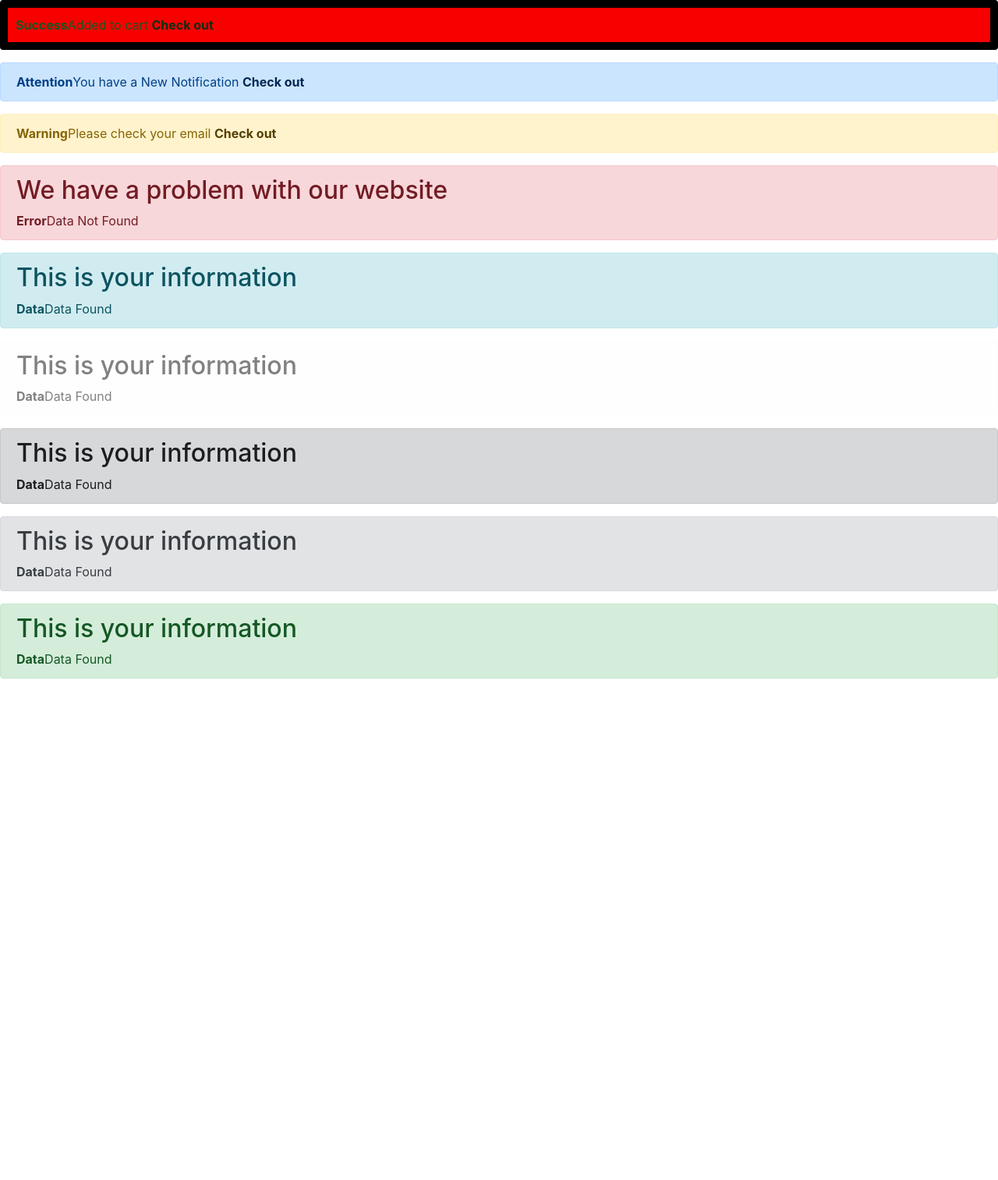
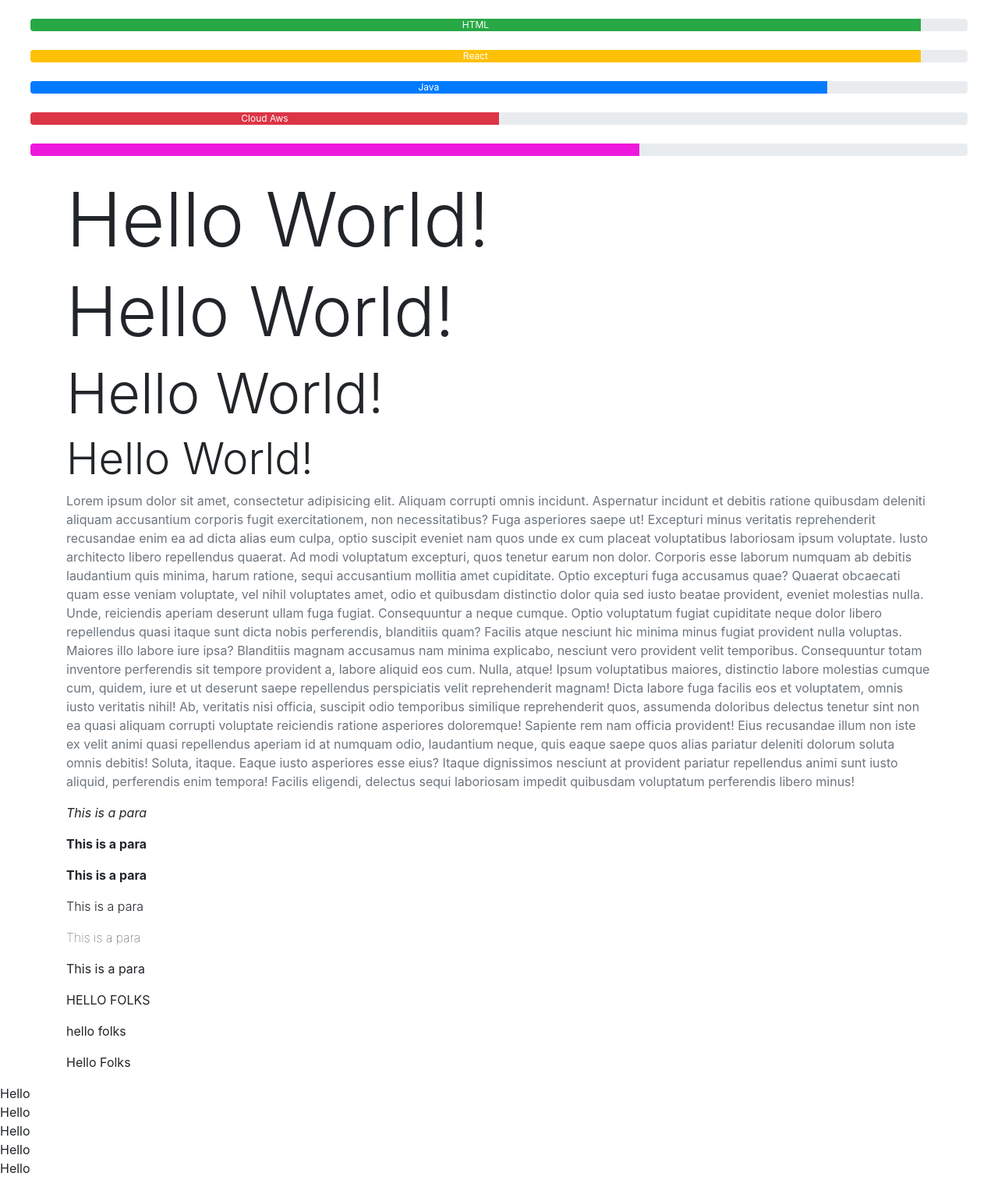
Before and after one commit to lavishjain36/avatar-crud, a plain HTML site: page index.html in a window 1280 px wide. Shown: the top 1513 px of the page at 78% size. Before the commit the page ends 886 px from the top, so only its background shows below. Drawn offline with nearby package versions, Linux system fonts and the light colour scheme.

Commit message:
font display list

```diff
--- a/index.html
+++ b/index.html
@@ -4,7 +4,7 @@
     <meta charset="UTF-8" />
     <meta http-equiv="X-UA-Compatible" content="IE=edge" />
     <meta name="viewport" content="width=device-width, initial-scale=1.0" />
-    <title>Boostrap Jumbotron</title>
+    <title>Bootstrap</title>
     <link
       rel="stylesheet"
       href="https://cdn.jsdelivr.net/npm/bootstrap@4.6.1/dist/css/bootstrap.min.css"
@@ -16,58 +16,100 @@
   </head>
 
   <body>
-    <!-- Alert -->
-    <div class="alert alert-success content">
-      <strong>Success</strong>Added to cart
-      <a href="#" class="alert-link">Check out</a>
+    <div class="container-fluid">
+      <!-- Progress Bar -->
+      <div class="progress m-4">
+        <div class="progress-bar bg-success" style="width: 95%">HTML</div>
       </div>
 
-    <!-- Alert Primary -->
-    <div class="alert alert-primary">
-      <strong>Attention</strong>You have a New Notification
-      <a href="#" class="alert-link">Check out</a>
+      <div class="progress m-4">
+        <div class="progress-bar bg-warning" style="width: 95%">React</div>
       </div>
 
-    <!-- Alert warning -->
-    <div class="alert alert-warning">
-      <strong>Warning</strong>Please check your email
-      <a href="#" class="alert-link">Check out</a>
+      <div class="progress m-4">
+        <div class="progress-bar bg-primary" style="width: 85%">Java</div>
       </div>
 
-    <!-- Alert danger -->
-    <div class="alert alert-danger">
-      <h2>We have a problem with our website</h2>
-      <strong>Error</strong>Data Not Found
+      <div class="progress m-4">
+        <div class="progress-bar bg-danger" style="width: 50%">Cloud Aws</div>
       </div>
 
-    <!-- Alert info -->
-    <div class="alert alert-info">
-      <h2>This is your information</h2>
-      <strong>Data</strong>Data Found
+      <div class="progress m-4">
+        <div class="progress-bar mycolor" style="width: 65%"></div>
+      </div>
     </div>
 
-    <!-- Alert light -->
-    <div class="alert alert-light">
-      <h2>This is your information</h2>
-      <strong>Data</strong>Data Found
+    <div class="container">
+      <h1 class="display-1">Hello World!</h1>
+      <h1 class="display-2">Hello World!</h1>
+      <h1 class="display-3">Hello World!</h1>
+      <h1 class="display-4">Hello World!</h1>
+
+      <p class="text-muted">
+        Lorem ipsum dolor sit amet, consectetur adipisicing elit. Aliquam
+        corrupti omnis incidunt. Aspernatur incidunt et debitis ratione
+        quibusdam deleniti aliquam accusantium corporis fugit exercitationem,
+        non necessitatibus? Fuga asperiores saepe ut! Excepturi minus veritatis
+        reprehenderit recusandae enim ea ad dicta alias eum culpa, optio
+        suscipit eveniet nam quos unde ex cum placeat voluptatibus laboriosam
+        ipsum voluptate. Iusto architecto libero repellendus quaerat. Ad modi
+        voluptatum excepturi, quos tenetur earum non dolor. Corporis esse
+        laborum numquam ab debitis laudantium quis minima, harum ratione, sequi
+        accusantium mollitia amet cupiditate. Optio excepturi fuga accusamus
+        quae? Quaerat obcaecati quam esse veniam voluptate, vel nihil voluptates
+        amet, odio et quibusdam distinctio dolor quia sed iusto beatae
+        provident, eveniet molestias nulla. Unde, reiciendis aperiam deserunt
+        ullam fuga fugiat. Consequuntur a neque cumque. Optio voluptatum fugiat
+        cupiditate neque dolor libero repellendus quasi itaque sunt dicta nobis
+        perferendis, blanditiis quam? Facilis atque nesciunt hic minima minus
+        fugiat provident nulla voluptas. Maiores illo labore iure ipsa?
+        Blanditiis magnam accusamus nam minima explicabo, nesciunt vero
+        provident velit temporibus. Consequuntur totam inventore perferendis sit
+        tempore provident a, labore aliquid eos cum. Nulla, atque! Ipsum
+        voluptatibus maiores, distinctio labore molestias cumque cum, quidem,
+        iure et ut deserunt saepe repellendus perspiciatis velit reprehenderit
+        magnam! Dicta labore fuga facilis eos et voluptatem, omnis iusto
+        veritatis nihil! Ab, veritatis nisi officia, suscipit odio temporibus
+        similique reprehenderit quos, assumenda doloribus delectus tenetur sint
+        non ea quasi aliquam corrupti voluptate reiciendis ratione asperiores
+        doloremque! Sapiente rem nam officia provident! Eius recusandae illum
+        non iste ex velit animi quasi repellendus aperiam id at numquam odio,
+        laudantium neque, quis eaque saepe quos alias pariatur deleniti dolorum
+        soluta omnis debitis! Soluta, itaque. Eaque iusto asperiores esse eius?
+        Itaque dignissimos nesciunt at provident pariatur repellendus animi sunt
+        iusto aliquid, perferendis enim tempora! Facilis eligendi, delectus
+        sequi laboriosam impedit quibusdam voluptatum perferendis libero minus!
+      </p>
+
+      <!-- font-weight -->
+      <p class="font-italic">This is a para</p>
+      <p class="font-weight-bold">This is a para</p>
+      <p class="font-weight-bolder">This is a para</p>
+      <p class="font-weight-light">This is a para</p>
+      <p class="font-weight-lighter">This is a para</p>
+      <p class="font-weight-normal">This is a para</p>
+
+      <!-- Tranform text  -->
+
+      <p class="text-uppercase">Hello folks</p>
+      <p class="text-lowercase">Hello folks</p>
+      <p class="text-capitalize">hello folks</p>
     </div>
 
-    <!-- Alert dark -->
-    <div class="alert alert-dark">
-      <h2>This is your information</h2>
-      <strong>Data</strong>Data Found
-    </div>
+    <ul class="list-unstyled">
+      <li>Hello</li>
+      <li>Hello</li>
+      <li>Hello</li>
+      <li>Hello</li>
+      <li>Hello</li>
+    </ul>
 
-    <!-- Alert secondary -->
-    <div class="alert alert-secondary">
-      <h2>This is your information</h2>
-      <strong>Data</strong>Data Found
-    </div>
-
-    <!-- Alert success -->
-    <div class="alert alert-success">
-      <h2>This is your information</h2>
-      <strong>Data</strong>Data Found
-    </div>
+    <ul class="list-group">
+      <li class="list-group-item">An item</li>
+      <li class="list-group-item">A second item</li>
+      <li class="list-group-item">A third item</li>
+      <li class="list-group-item">A fourth item</li>
+      <li class="list-group-item">And a fifth one</li>
+    </ul>
   </body>
 </html>
--- a/style.css
+++ b/style.css
@@ -1,5 +1,3 @@
-.content {
-  border: 10px solid black;
-  padding: 10px;
-  background-color: #f80000;
+.mycolor {
+  background-color: #ee18dc;
 }
```
Lines whose indentation alone changed are shown as unchanged.
